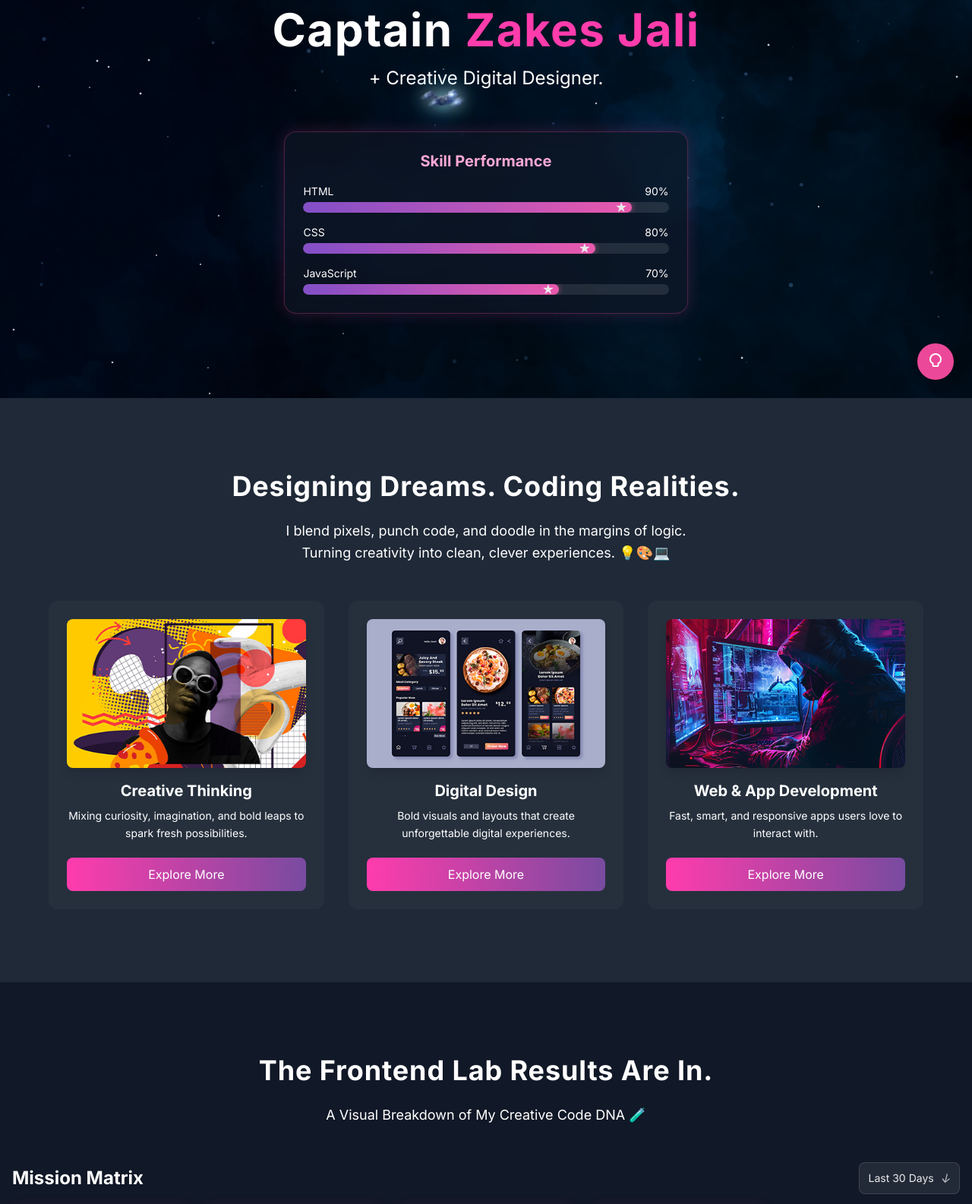
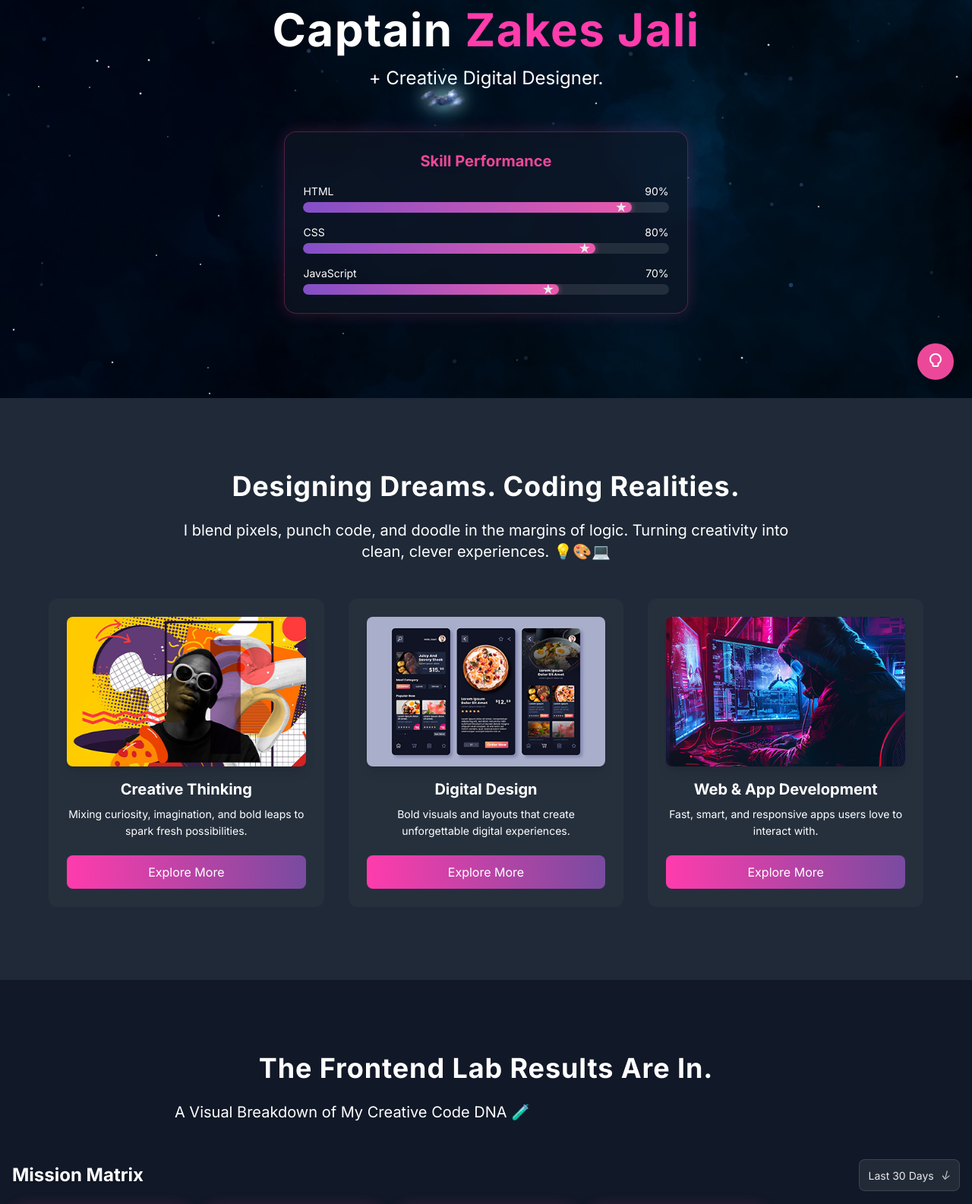
Before and after one commit to ZakesJ/majesticode, a plain HTML site: page index.html in a window 1280 px wide. Shown: the part 276-1861 px from the top of the page at 76% size. Drawn offline with nearby package versions, Linux system fonts and the light colour scheme; animation ran at ten frames a second.

Commit message:
initial commit 4

```diff
--- a/index.html
+++ b/index.html
@@ -40,7 +40,7 @@
 <!-- Aligned Skill Metrics Component -->
 <div class="container mx-auto px-4 mt-12">
   <div class="metric-card bg-gray-900/60 rounded-2xl p-6 shadow-xl backdrop-blur-md border border-pink-400/30 hover:shadow-pink-500/30 transition-shadow duration-300 max-w-3xl mx-auto">
-    <h3 class="text-xl font-semibold mb-4 text-pink-300">Skill Performance</h3>
+    <h3 class="text-xl font-semibold mb-4 text-pink-500">Skill Performance</h3>
     <div class="space-y-4">
       <div>
         <div class="flex justify-between text-sm text-white mb-1">
@@ -90,10 +90,11 @@
   <!-- Projects Section -->
   <section id="projects" class="py-8 sm:py-12 md:py-24 px-4 bg-gray-800 dark:bg-gray-900">
     <div class="max-w-6xl mx-auto text-center">
-      <h3 class="text-4xl font-bold tracking-wide text-rose-500 dark:text-fuchsia-300 mb-6">Designing Dreams. Coding Realities.</h3>
-      <p class="text-lg text-white dark:text-fuchsia-200 mb-12 max-w-prose mx-auto leading-relaxed">
-        I blend pixels, punch code, and doodle in the margins of logic. <br> Turning creativity into clean, clever experiences. 💡🎨💻
-      </p>
+      <h3 class="text-3xl sm:text-3xl md:text-4xl lg:text-4xl font-bold tracking-wide mb-6 text-center">Designing Dreams. Coding Realities.</h3>
+      <p class="text-base sm:text-lg md:text-xl text-white dark:text-fuchsia-200 mb-12 max-w-prose mx-auto leading-relaxed">
+  I blend pixels, punch code, and doodle in the margins of logic. Turning creativity into clean, clever experiences. 💡🎨💻
+</p>
+
       <div class="grid sm:grid-cols-2 lg:grid-cols-3 gap-8">
         <div class="project-card">
           <img src="images/Project-1.jpg" alt="Project 1" class="rounded-lg shadow-lg mb-4 w-full object-cover aspect-video">
@@ -122,14 +123,16 @@
   <section id="kpi" class="py-24 px-4 bg-gray-900 dark:bg-black">
     <div class="max-w-7xl mx-auto">
       <div id="kpi-dashboard" class="kpi-dashboard">
-         <h3 class="text-4xl font-bold tracking-wide text-rose-500 dark:text-fuchsia-300 mb-6 text-center">The Frontend Lab Results Are In.</h3>
-      <p class="text-lg text-white dark:text-fuchsia-200 mb-12 max-w-prose mx-auto leading-relaxed text-center">
+         <h3 class="text-3xl sm:text-3xl md:text-4xl lg:text-4xl font-bold tracking-wide mb-6 text-center">
+  The Frontend Lab Results Are In.
+</h3>
+      <p class="text-base sm:text-lg md:text-xl text-white dark:text-fuchsia-200 mb-12 max-w-prose mx-auto leading-relaxed">
         A Visual Breakdown of My Creative Code DNA 🧪
       </p>
         <!-- KPI contents -->
            <div class="dashboard-container">
         <div class="dashboard-header">
-            <h1 class="dashboard-title">Mission Matrix</h1>
+            <h1 class="dashboard-title text-4     xl sm:text-5xl md:text-6xl lg:text-7xl">Mission Matrix</h1>
             <div class="date-selector">
                 <span>Last 30 Days</span>
                 <i>↓</i>
@@ -270,7 +273,7 @@
 <!-- Contact Section -->
 <section id="contact" class="py-8 sm:py-12 md:py-24 px-4 bg-gray-800 dark:bg-gray-900">
   <div class="contact-card max-w-3xl mx-auto animate-fade-in-up">
-    <h3 class="text-3xl font-bold text-center mb-8 text-fuchsia-400">Get in Touch.</h3>
+    <h3 class="text-2xl sm:text-3xl md:text-4xl lg:text-4xl font-bold tracking-wide mb-6 text-center">Get in Touch.</h3>
 
     <form id="contactForm" class="space-y-8">
       <div>
```
